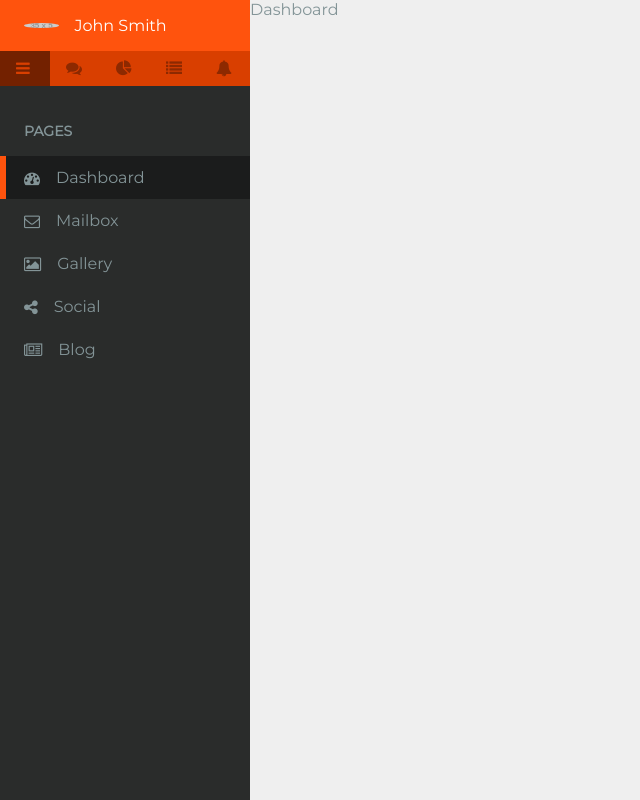
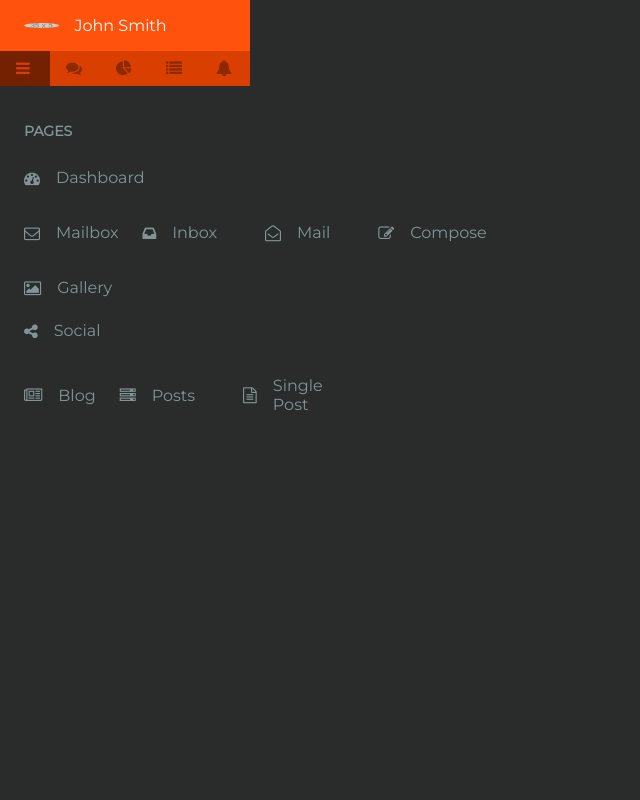
Before and after one commit to keshaldesai/adminui, a React (Create React App) app: page / in a window 1280 px wide. Before the commit this address led to /dashboard. Shown: the top 800 px of the page, without its empty margins (0-640 px from the left). Built offline with nearby package versions, Linux system fonts and the light colour scheme.

Commit message:
menu children

```diff
--- a/src/components/App.js
+++ b/src/components/App.js
@@ -1,5 +1,5 @@
 import React, { Component } from "react";
-import { BrowserRouter as Router, Route, Redirect } from "react-router-dom";
+import { BrowserRouter as Router, Route } from "react-router-dom";
 import Sidebar from "./Sidebar/Sidebar";
 import Dashboard from "./Dashboard/Dashboard";
 import Gallery from "./Gallery/Gallery";
@@ -12,7 +12,6 @@ class App extends Component {
           <Route path="*" component={Sidebar} />
           <Route path="/dashboard" component={Dashboard} />
           <Route path="/gallery" component={Gallery} />
-          <Redirect from="/*" to="/dashboard" />
         </div>
       </Router>
     );
--- a/src/components/Sidebar/Tabs/Main/MainTab.js
+++ b/src/components/Sidebar/Tabs/Main/MainTab.js
@@ -3,31 +3,64 @@ import TabItem from "../TabItem";
 import { Link } from "react-router-dom";
 
 class MainTab extends Component {
+  renderTabItems(arr, activePage) {
+    return arr.map((tab, index) => {
+      const { url, icon, title, children } = tab;
+      if (children) {
+        return (
+          <TabItem
+            key={url}
+            icon={icon}
+            title={title}
+            active={activePage === `/${url}`}
+          >
+            {this.renderTabItems(children, activePage)}
+          </TabItem>
+        );
+      }
+      return (
+        <Link to={`/${url}`} key={url}>
+          <TabItem
+            icon={icon}
+            title={title}
+            active={activePage === `/${url}`}
+          />
+        </Link>
+      );
+    });
+  }
+
   render() {
     const { activePage } = this.props;
     const pages = [
-      { icon: "tachometer", title: "Dashboard", key: "dashboard" },
-      { icon: "envelope-o", title: "Mailbox", key: "mailbox" },
-      { icon: "picture-o", title: "Gallery", key: "gallery" },
-      { icon: "share-alt", title: "Social", key: "social" },
-      { icon: "newspaper-o", title: "Blog", key: "blog" }
+      { icon: "tachometer", title: "Dashboard", url: "dashboard" },
+      {
+        icon: "envelope-o",
+        title: "Mailbox",
+        url: "mailbox",
+        children: [
+          { icon: "inbox", title: "Inbox", url: "mailbox/inbox" },
+          { icon: "envelope-open-o", title: "Mail", url: "mailbox/mail" },
+          { icon: "pencil-square-o", title: "Compose", url: "mailbox/compose" }
+        ]
+      },
+      { icon: "picture-o", title: "Gallery", url: "gallery" },
+      { icon: "share-alt", title: "Social", url: "social" },
+      {
+        icon: "newspaper-o",
+        title: "Blog",
+        url: "blog",
+        children: [
+          { icon: "server", title: "Posts", url: "blog/posts" },
+          { icon: "file-text-o", title: "Single Post", url: "blog/post" }
+        ]
+      }
     ];
     return (
       <div className="tab tab-main">
         <div className="tab-pages">
           <div className="tab-title">PAGES</div>
-          {pages.map((page, index) => {
-            const { key, icon, title } = page;
-            return (
-              <Link to={`/${key}`} key={key}>
-                <TabItem
-                  icon={icon}
-                  title={title}
-                  active={activePage === `/${key}`}
-                />
-              </Link>
-            );
-          })}
+          {this.renderTabItems(pages, activePage)}
         </div>
       </div>
     );
--- a/src/components/Sidebar/Tabs/TabItem.js
+++ b/src/components/Sidebar/Tabs/TabItem.js
@@ -1,6 +1,6 @@
 import React from "react";
 
-function TabItem({ icon, title, alerts, subItems, active }) {
+function TabItem({ icon, title, active, children }) {
   const activeClass = active ? " tab-item-active" : "";
   return (
     <div className={"tab-item" + activeClass}>
@@ -8,9 +8,7 @@ function TabItem({ icon, title, alerts, subItems, active }) {
       <div className="tab-item-title">
         {title}
       </div>
-      <div className="tab-item-alert">
-        {alerts}
-      </div>
+      {children}
     </div>
   );
 }
```
